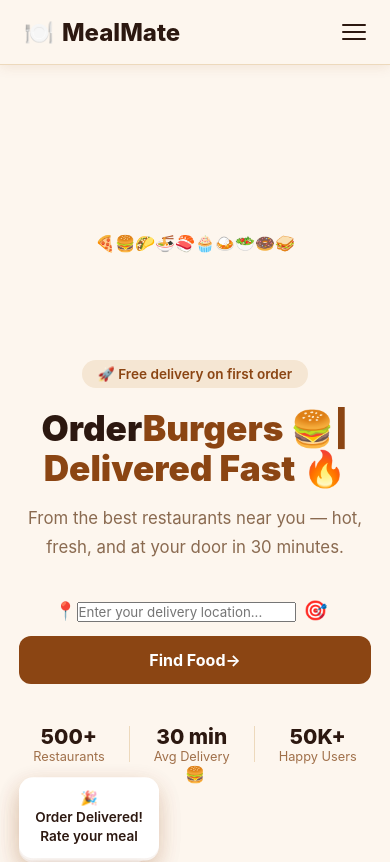
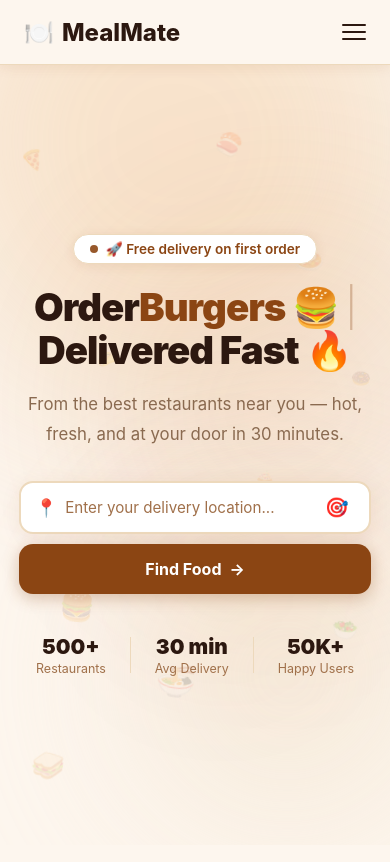
Before and after one commit to Hanniesweety/MealMate, a React (Vite) app: page / in a window 390 px wide. Shown: the top 862 px of the page. Built offline with nearby package versions, Linux system fonts and the light colour scheme.

Commit message:
style: add interactive animations and responsive hero styling

```diff
--- a/src/components/Hero.css
+++ b/src/components/Hero.css
@@ -1,86 +1,418 @@
+/* ── Hero wrapper ── */
 .hero {
+  position: relative;
   min-height: calc(100vh - 64px);
-  max-width: 1200px; margin: 0 auto;
+  overflow: hidden;
+  display: flex;
+  align-items: center;
+}
+
+/* ── Animated background ── */
+.hero-bg {
+  position: absolute;
+  inset: 0;
+  background: #FDF6EE;
+  z-index: 0;
+}
+
+.orb {
+  position: absolute;
+  border-radius: 50%;
+  filter: blur(80px);
+  opacity: 0.45;
+  animation: drift 8s ease-in-out infinite alternate;
+}
+
+.orb1 {
+  width: 500px; height: 500px;
+  background: radial-gradient(circle, #F5C89A, #EDD9BC);
+  top: -150px; left: -100px;
+  animation-duration: 9s;
+}
+.orb2 {
+  width: 400px; height: 400px;
+  background: radial-gradient(circle, #D2691E44, #8B451322);
+  top: 20%; right: -80px;
+  animation-duration: 11s; animation-delay: 1s;
+}
+.orb3 {
+  width: 300px; height: 300px;
+  background: radial-gradient(circle, #EDD9BC, #F5E6D3);
+  bottom: 0; left: 30%;
+  animation-duration: 7s; animation-delay: 2s;
+}
+.orb4 {
+  width: 200px; height: 200px;
+  background: radial-gradient(circle, #8B451315, #D2691E22);
+  bottom: 20%; right: 20%;
+  animation-duration: 13s; animation-delay: 0.5s;
+}
+
+@keyframes drift {
+  0%   { transform: translate(0, 0) scale(1); }
+  100% { transform: translate(30px, -30px) scale(1.08); }
+}
+
+/* ── Floating food particles ── */
+.particles {
+  position: absolute;
+  inset: 0;
+  pointer-events: none;
+  z-index: 1;
+}
+
+.particle {
+  position: absolute;
+  font-size: 1.5rem;
+  opacity: 0.12;
+  animation: floatParticle linear infinite;
+  user-select: none;
+}
+
+.p0  { left: 5%;  top: 15%; animation-duration: 14s; animation-delay: 0s;   font-size: 1.2rem; }
+.p1  { left: 15%; top: 70%; animation-duration: 18s; animation-delay: 1s;   font-size: 1.8rem; }
+.p2  { left: 25%; top: 40%; animation-duration: 12s; animation-delay: 2s;   font-size: 1rem;   }
+.p3  { left: 40%; top: 80%; animation-duration: 16s; animation-delay: 0.5s; font-size: 2rem;   }
+.p4  { left: 55%; top: 10%; animation-duration: 20s; animation-delay: 3s;   font-size: 1.4rem; }
+.p5  { left: 65%; top: 55%; animation-duration: 15s; animation-delay: 1.5s; font-size: 1.1rem; }
+.p6  { left: 75%; top: 25%; animation-duration: 17s; animation-delay: 2.5s; font-size: 1.6rem; }
+.p7  { left: 85%; top: 75%; animation-duration: 13s; animation-delay: 0.8s; font-size: 1.3rem; }
+.p8  { left: 90%; top: 40%; animation-duration: 19s; animation-delay: 4s;   font-size: 1rem;   }
+.p9  { left: 8%;  top: 90%; animation-duration: 22s; animation-delay: 1.2s; font-size: 1.7rem; }
+
+@keyframes floatParticle {
+  0%   { transform: translateY(0)   rotate(0deg);   opacity: 0.12; }
+  50%  { opacity: 0.2; }
+  100% { transform: translateY(-80px) rotate(20deg); opacity: 0.08; }
+}
+
+/* ── Hero inner layout ── */
+.hero-inner {
+  position: relative;
+  z-index: 2;
+  max-width: 1200px;
+  margin: 0 auto;
   padding: 4rem 1.5rem;
-  display: grid; grid-template-columns: 1fr 1fr;
-  align-items: center; gap: 3rem;
+  display: grid;
+  grid-template-columns: 1fr 1fr;
+  align-items: center;
+  gap: 4rem;
+  width: 100%;
 }
+
+/* ── Entrance animations ── */
+.animate-fade-up {
+  opacity: 0;
+  animation: fadeUp 0.7s cubic-bezier(0.22, 1, 0.36, 1) forwards;
+}
+
+.animate-scale-in {
+  opacity: 0;
+  animation: scaleIn 0.8s cubic-bezier(0.22, 1, 0.36, 1) forwards;
+}
+
+.animate-float-in {
+  opacity: 0;
+  animation: floatIn 0.6s cubic-bezier(0.22, 1, 0.36, 1) forwards;
+}
+
+@keyframes fadeUp {
+  from { opacity: 0; transform: translateY(28px); }
+  to   { opacity: 1; transform: translateY(0); }
+}
+
+@keyframes scaleIn {
+  from { opacity: 0; transform: scale(0.85) translateY(20px); }
+  to   { opacity: 1; transform: scale(1) translateY(0); }
+}
+
+@keyframes floatIn {
+  from { opacity: 0; transform: translateX(20px) scale(0.9); }
+  to   { opacity: 1; transform: translateX(0) scale(1); }
+}
+
+/* ── Left content ── */
 .hero-badge {
+  display: inline-flex;
+  align-items: center;
+  gap: 8px;
+  background: #fff;
+  border: 1px solid #EDD9BC;
+  color: #8B4513;
+  font-size: 0.85rem;
+  font-weight: 600;
+  padding: 6px 16px;
+  border-radius: 20px;
+  margin-bottom: 1.4rem;
+  box-shadow: 0 2px 12px rgba(139,69,19,0.1);
+}
+
+.badge-dot {
+  width: 8px; height: 8px;
+  background: #8B4513;
+  border-radius: 50%;
+  animation: blink 1.5s ease-in-out infinite;
+}
+
+@keyframes blink {
+  0%,100% { opacity: 1; }
+  50%      { opacity: 0.3; }
+}
+
+.hero-title {
+  font-size: clamp(2.4rem, 4.5vw, 3.8rem);
+  font-weight: 900;
+  color: #2C1810;
+  line-height: 1.1;
+  margin-bottom: 1.2rem;
+  letter-spacing: -1px;
+}
+
+.typewriter-wrap {
+  display: inline-flex;
+  align-items: center;
+  gap: 4px;
+  color: #8B4513;
+  min-width: 280px;
+}
+
+.typewriter {
+  display: inline;
+}
+
+.cursor {
   display: inline-block;
-  background: #F5E6D3; color: #8B4513;
-  font-size: 0.85rem; font-weight: 600;
-  padding: 6px 16px; border-radius: 20px; margin-bottom: 1.2rem;
+  color: #8B4513;
+  font-weight: 300;
+  animation: blink 0.8s step-end infinite;
+  margin-left: 2px;
 }
-.hero-title {
-  font-size: clamp(2.2rem, 4vw, 3.5rem);
-  font-weight: 900; color: #2C1810;
-  line-height: 1.15; margin-bottom: 1rem;
+
+.title-sub {
+  color: #2C1810;
+  display: block;
 }
-.hero-title span { color: #8B4513; }
+
 .hero-subtitle {
-  font-size: 1.05rem; color: #8A6A50;
-  line-height: 1.7; margin-bottom: 2rem; max-width: 460px;
+  font-size: 1.05rem;
+  color: #8A6A50;
+  line-height: 1.75;
+  margin-bottom: 2rem;
+  max-width: 440px;
 }
-.hero-search { display: flex; gap: 10px; margin-bottom: 2.5rem; max-width: 500px; }
-.search-input-wrap {
-  flex: 1; display: flex; align-items: center; gap: 8px;
-  background: #F5E6D3; border: 2px solid #EDD9BC;
-  border-radius: 12px; padding: 0 16px; transition: border 0.2s;
+
+/* ── Search bar ── */
+.hero-search {
+  display: flex;
+  gap: 10px;
+  margin-bottom: 2.5rem;
+  max-width: 520px;
 }
-.search-input-wrap:focus-within { border-color: #8B4513; }
-.search-icon { font-size: 1.1rem; }
-.search-input-wrap input {
-  flex: 1; border: none; background: transparent;
-  padding: 14px 0; font-size: 0.95rem; outline: none; color: #2C1810;
+
+.search-box {
+  flex: 1;
+  display: flex;
+  align-items: center;
+  gap: 8px;
+  background: #fff;
+  border: 2px solid #EDD9BC;
+  border-radius: 14px;
+  padding: 0 14px;
+  box-shadow: 0 4px 20px rgba(139,69,19,0.08);
+  transition: border-color 0.2s, box-shadow 0.2s, transform 0.2s;
 }
-.search-btn {
-  background: #8B4513; color: #fff; border: none;
-  padding: 14px 28px; border-radius: 12px;
-  font-size: 1rem; font-weight: 700; cursor: pointer;
-  transition: background 0.2s, transform 0.1s; white-space: nowrap;
+
+.search-box:focus-within {
+  border-color: #8B4513;
+  box-shadow: 0 4px 24px rgba(139,69,19,0.18);
+  transform: translateY(-1px);
 }
-.search-btn:hover { background: #6B3410; transform: translateY(-1px); }
-.hero-stats { display: flex; align-items: center; gap: 1.5rem; }
-.stat { display: flex; flex-direction: column; }
-.stat strong { font-size: 1.3rem; font-weight: 800; color: #2C1810; }
-.stat span { font-size: 0.8rem; color: #A0704A; }
-.stat-divider { width: 1px; height: 36px; background: #EDD9BC; }
-.hero-image { position: relative; display: flex; justify-content: center; align-items: center; height: 420px; }
-.hero-img-circle {
-  width: 280px; height: 280px;
-  background: linear-gradient(135deg, #F5E6D3, #EDD9BC);
-  border-radius: 50%;
-  display: flex; align-items: center; justify-content: center;
+
+.search-icon { font-size: 1.1rem; flex-shrink: 0; }
+
+.search-box input {
+  flex: 1;
+  border: none;
+  background: transparent;
+  padding: 15px 0;
+  font-size: 0.95rem;
+  outline: none;
+  color: #2C1810;
 }
-.hero-emoji { font-size: 8rem; }
-.float-card {
-  position: absolute; background: #fff;
-  border-radius: 14px; padding: 12px 16px;
-  font-size: 0.85rem; font-weight: 600; color: #2C1810;
-  box-shadow: 0 8px 24px rgba(139,69,19,0.12);
-  animation: float 3s ease-in-out infinite; line-height: 1.4;
-}
-.card1 { top: 10%; left: 0; animation-delay: 0s; }
-.card2 { top: 50%; right: 0; animation-delay: 0.8s; }
-.card3 { bottom: 10%; left: 10%; animation-delay: 1.5s; }
-@keyframes float {
-  0%,100% { transform: translateY(0); }
-  50% { transform: translateY(-10px); }
-}
-@media (max-width: 768px) {
-  .hero { grid-template-columns: 1fr; text-align: center; padding: 2rem 1.2rem; }
-  .hero-image { display: none; }
-  .hero-search { flex-direction: column; }
-  .hero-stats { justify-content: center; }
-  .hero-subtitle { margin: 0 auto 2rem; }
-}
+
+.search-box input::placeholder { color: #A0704A; }
+
 .gps-btn {
   background: transparent;
   border: none;
   font-size: 1.2rem;
   cursor: pointer;
-  padding: 4px 8px;
+  padding: 4px 6px;
   border-radius: 6px;
-  transition: background 0.2s;
+  transition: background 0.2s, transform 0.15s;
 }
-.gps-btn:hover { background: #EDD9BC; }
+
+.gps-btn:hover { background: #F5E6D3; transform: scale(1.15); }
+
+.search-btn {
+  background: #8B4513;
+  color: #fff;
+  border: none;
+  padding: 0 28px;
+  border-radius: 14px;
+  font-size: 1rem;
+  font-weight: 700;
+  cursor: pointer;
+  display: flex;
+  align-items: center;
+  gap: 8px;
+  transition: background 0.2s, transform 0.15s, box-shadow 0.2s;
+  box-shadow: 0 4px 16px rgba(139,69,19,0.3);
+  white-space: nowrap;
+}
+
+.search-btn:hover {
+  background: #6B3410;
+  transform: translateY(-2px);
+  box-shadow: 0 8px 24px rgba(139,69,19,0.4);
+}
+
+.search-btn:active { transform: translateY(0); }
+
+.btn-arrow {
+  display: inline-block;
+  transition: transform 0.2s;
+}
+
+.search-btn:hover .btn-arrow { transform: translateX(4px); }
+
+/* ── Stats ── */
+.hero-stats {
+  display: flex;
+  align-items: center;
+  gap: 1.5rem;
+}
+
+.stat { display: flex; flex-direction: column; }
+.stat strong { font-size: 1.3rem; font-weight: 900; color: #2C1810; }
+.stat span   { font-size: 0.78rem; color: #A0704A; margin-top: 2px; }
+.stat-divider { width: 1px; height: 36px; background: #EDD9BC; }
+
+/* ── Right visual ── */
+.hero-visual {
+  position: relative;
+  display: flex;
+  justify-content: center;
+  align-items: center;
+  height: 460px;
+}
+
+/* Rotating rings */
+.visual-ring {
+  position: absolute;
+  border-radius: 50%;
+  border: 1.5px dashed #EDD9BC;
+}
+
+.ring1 {
+  width: 340px; height: 340px;
+  animation: spin 25s linear infinite;
+}
+.ring2 {
+  width: 260px; height: 260px;
+  border-color: #D2B48C44;
+  animation: spin 18s linear infinite reverse;
+}
+.ring3 {
+  width: 180px; height: 180px;
+  border-color: #8B451322;
+  animation: spin 12s linear infinite;
+}
+
+@keyframes spin { to { transform: rotate(360deg); } }
+
+/* Center plate */
+.visual-plate {
+  position: relative;
+  width: 140px; height: 140px;
+  background: linear-gradient(135deg, #F5E6D3, #EDD9BC);
+  border-radius: 50%;
+  display: flex;
+  align-items: center;
+  justify-content: center;
+  box-shadow: 0 8px 40px rgba(139,69,19,0.2);
+  animation: platePulse 3s ease-in-out infinite;
+  z-index: 2;
+}
+
+@keyframes platePulse {
+  0%,100% { transform: scale(1);    box-shadow: 0 8px 40px rgba(139,69,19,0.2); }
+  50%      { transform: scale(1.05); box-shadow: 0 16px 60px rgba(139,69,19,0.3); }
+}
+
+.plate-glow {
+  position: absolute;
+  inset: -10px;
+  border-radius: 50%;
+  background: radial-gradient(circle, rgba(139,69,19,0.12), transparent 70%);
+  animation: glowPulse 3s ease-in-out infinite;
+}
+
+@keyframes glowPulse {
+  0%,100% { opacity: 0.6; transform: scale(1); }
+  50%      { opacity: 1;   transform: scale(1.15); }
+}
+
+.plate-emoji { font-size: 4.5rem; z-index: 1; }
+
+/* Floating cards */
+.float-card {
+  position: absolute;
+  background: #fff;
+  border-radius: 16px;
+  padding: 12px 16px;
+  display: flex;
+  align-items: center;
+  gap: 10px;
+  box-shadow: 0 8px 32px rgba(139,69,19,0.14);
+  border: 1px solid #EDD9BC;
+  z-index: 3;
+  white-space: nowrap;
+}
+
+.float-card span { font-size: 1.6rem; }
+
+.fc-name { font-size: 0.82rem; font-weight: 700; color: #2C1810; }
+.fc-meta { font-size: 0.72rem; color: #8A6A50; margin-top: 2px; }
+
+.fc1 {
+  top: 8%; left: -10%;
+  animation: floatUp 4s ease-in-out infinite;
+}
+.fc2 {
+  top: 45%; right: -12%;
+  animation: floatUp 4s ease-in-out infinite;
+  animation-delay: 1.2s;
+}
+.fc3 {
+  bottom: 8%; left: 0%;
+  animation: floatUp 4s ease-in-out infinite;
+  animation-delay: 2.4s;
+}
+
+@keyframes floatUp {
+  0%,100% { transform: translateY(0px); }
+  50%      { transform: translateY(-12px); }
+}
+
+/* ── Responsive ── */
+@media (max-width: 900px) {
+  .hero-inner { grid-template-columns: 1fr; text-align: center; gap: 2rem; padding: 3rem 1.2rem; }
+  .hero-visual { display: none; }
+  .hero-search { flex-direction: column; max-width: 100%; }
+  .search-btn { padding: 15px; justify-content: center; }
+  .hero-stats { justify-content: center; }
+  .hero-subtitle { margin: 0 auto 2rem; }
+  .hero-badge { margin: 0 auto 1.4rem; }
+  .typewriter-wrap { min-width: 0; }
+}
```
